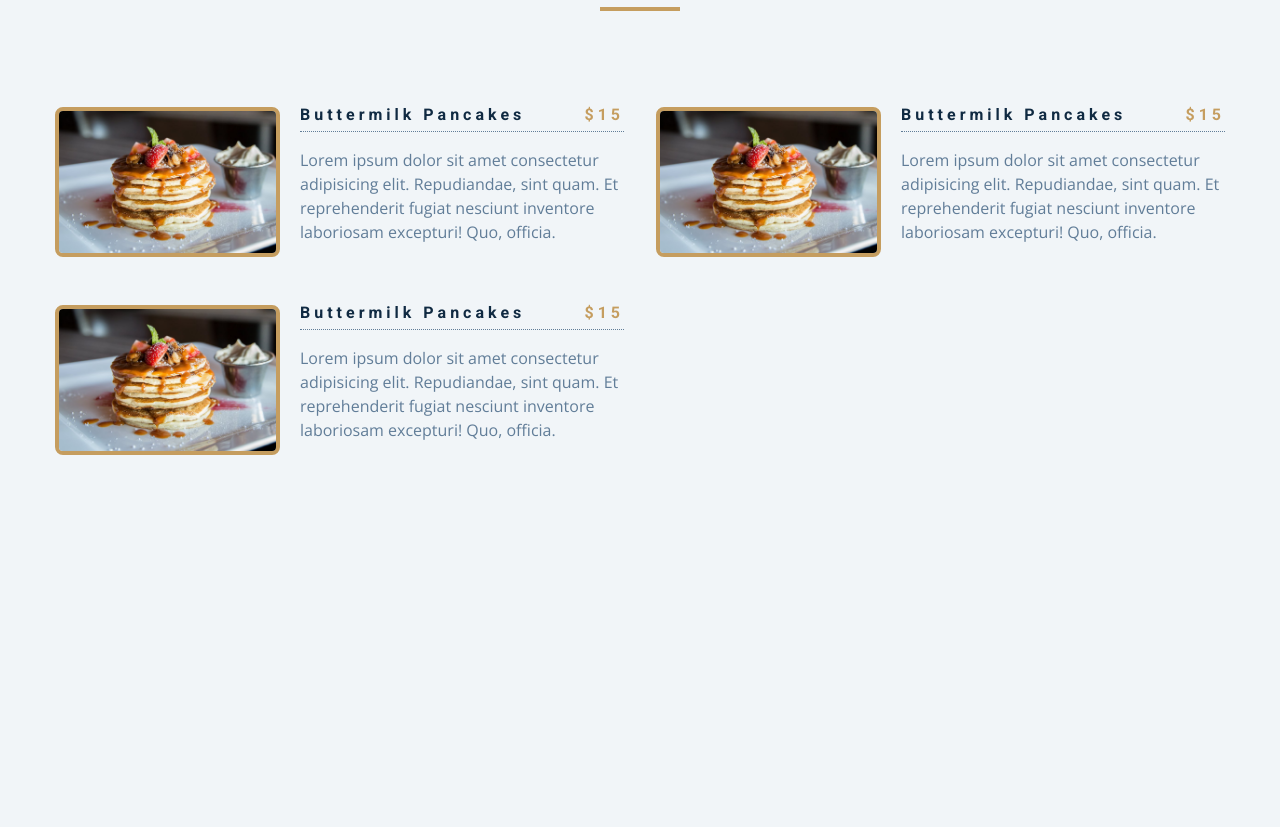
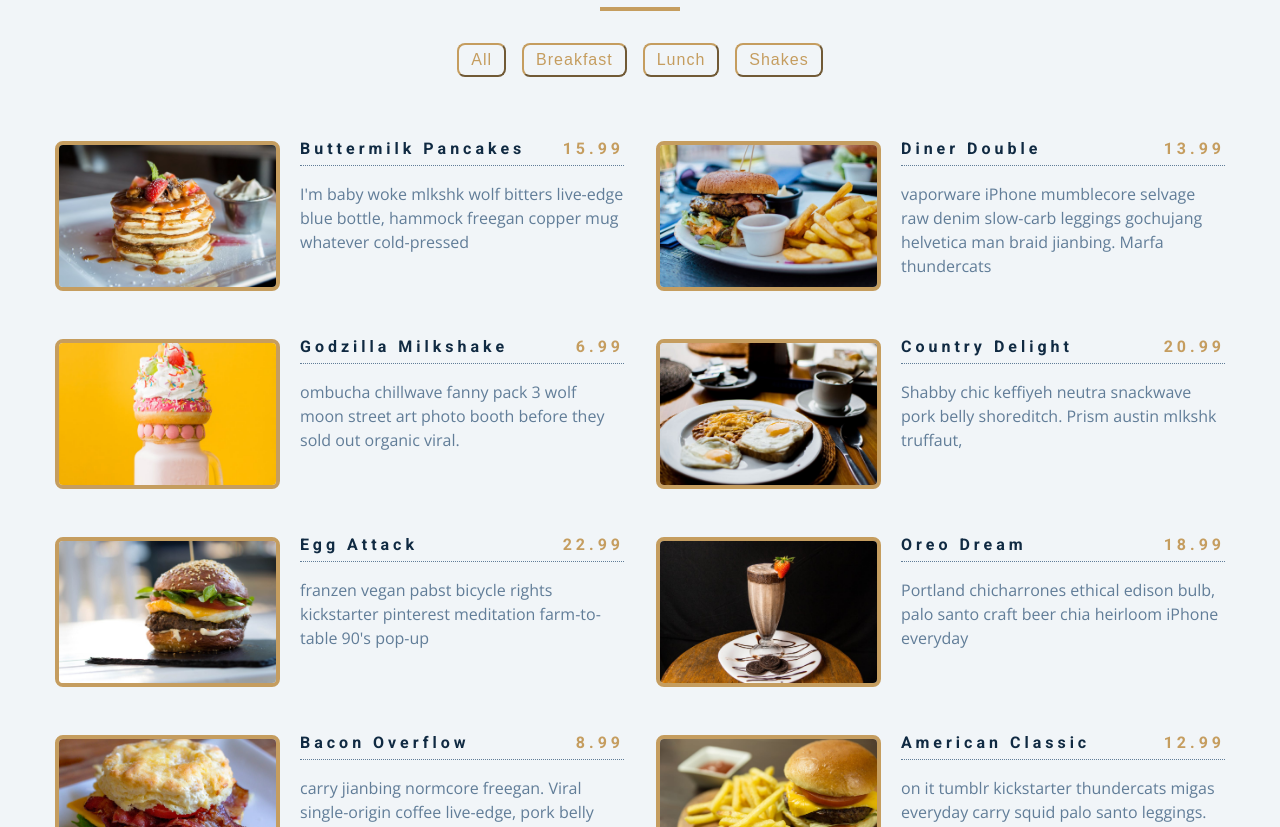
Before and after one commit to deep-thinks-tech/deepexperiments, a plain HTML site: page menu/menu.html in a window 1280 px wide. Shown: the part 125-952 px from the top of the page. Before the commit the page ends 800 px from the top, so only its background shows below. Drawn offline with nearby package versions, Linux system fonts and the light colour scheme.

Commit message:
Updated menu code

```diff
--- a/menu/menu.html
+++ b/menu/menu.html
@@ -21,19 +21,19 @@
       </div>
       <!-- filter buttons -->
       <div class="btn-container">
-        <!-- <button type="button" class="filter-btn" data-id="all">all</button>
-        <button type="button" class="filter-btn" data-id="breakfast">
+        <button type="button" class="filter-btn" id="all">all</button>
+        <button type="button" class="filter-btn" id="breakfast">
           breakfast
         </button>
-        <button type="button" class="filter-btn" data-id="lunch">lunch</button>
-        <button type="button" class="filter-btn" data-id="shakes">
+        <button type="button" class="filter-btn" id="lunch">lunch</button>
+        <button type="button" class="filter-btn" id="shakes">
           shakes
-        </button> -->
+        </button>
       </div>
       <!-- menu items -->
       <div class="section-center">
         <!-- single item -->
-        <article class="menu-item">
+       <!--  <article class="menu-item">
           <img src="./images/item-1.jpeg" alt="menu item" class="photo" />
           <div class="item-info">
             <header>
@@ -46,10 +46,10 @@
               laboriosam excepturi! Quo, officia.
             </p>
           </div>
-        </article>
+        </article> -->
         <!-- end of single item -->
         <!-- single item -->
-        <article class="menu-item">
+       <!--  <article class="menu-item">
           <img src="./images/item-1.jpeg" alt="menu item" class="photo" />
           <div class="item-info">
             <header>
@@ -62,10 +62,10 @@
               laboriosam excepturi! Quo, officia.
             </p>
           </div>
-        </article>
+        </article> -->
         <!-- end of single item -->
         <!-- single item -->
-        <article class="menu-item">
+       <!--  <article class="menu-item">
           <img src="./images/item-1.jpeg" alt="menu item" class="photo" />
           <div class="item-info">
             <header>
@@ -78,11 +78,11 @@
               laboriosam excepturi! Quo, officia.
             </p>
           </div>
-        </article>
+        </article> -->
         <!-- end of single item -->
       </div>
     </section>
     <!-- javascript -->
-    <script src="app.js"></script>
+    <script src="menu.js"></script>
   </body>
 </html>
--- a/menu/menu.js
+++ b/menu/menu.js
@@ -0,0 +1,148 @@
+const menu = [
+    {
+      id: 1,
+      title: "buttermilk pancakes",
+      category: "breakfast",
+      price: 15.99,
+      img: "./images/item-1.jpeg",
+      desc: `I'm baby woke mlkshk wolf bitters live-edge blue bottle, hammock freegan copper mug whatever cold-pressed `,
+    },
+    {
+      id: 2,
+      title: "diner double",
+      category: "lunch",
+      price: 13.99,
+      img: "./images/item-2.jpeg",
+      desc: `vaporware iPhone mumblecore selvage raw denim slow-carb leggings gochujang helvetica man braid jianbing. Marfa thundercats `,
+    },
+    {
+      id: 3,
+      title: "godzilla milkshake",
+      category: "shakes",
+      price: 6.99,
+      img: "./images/item-3.jpeg",
+      desc: `ombucha chillwave fanny pack 3 wolf moon street art photo booth before they sold out organic viral.`,
+    },
+    {
+      id: 4,
+      title: "country delight",
+      category: "breakfast",
+      price: 20.99,
+      img: "./images/item-4.jpeg",
+      desc: `Shabby chic keffiyeh neutra snackwave pork belly shoreditch. Prism austin mlkshk truffaut, `,
+    },
+    {
+      id: 5,
+      title: "egg attack",
+      category: "lunch",
+      price: 22.99,
+      img: "./images/item-5.jpeg",
+      desc: `franzen vegan pabst bicycle rights kickstarter pinterest meditation farm-to-table 90's pop-up `,
+    },
+    {
+      id: 6,
+      title: "oreo dream",
+      category: "shakes",
+      price: 18.99,
+      img: "./images/item-6.jpeg",
+      desc: `Portland chicharrones ethical edison bulb, palo santo craft beer chia heirloom iPhone everyday`,
+    },
+    {
+      id: 7,
+      title: "bacon overflow",
+      category: "breakfast",
+      price: 8.99,
+      img: "./images/item-7.jpeg",
+      desc: `carry jianbing normcore freegan. Viral single-origin coffee live-edge, pork belly cloud bread iceland put a bird `,
+    },
+    {
+      id: 8,
+      title: "american classic",
+      category: "lunch",
+      price: 12.99,
+      img: "./images/item-8.jpeg",
+      desc: `on it tumblr kickstarter thundercats migas everyday carry squid palo santo leggings. Food truck truffaut  `,
+    },
+    {
+      id: 9,
+      title: "quarantine buddy",
+      category: "shakes",
+      price: 16.99,
+      img: "./images/item-9.jpeg",
+      desc: `skateboard fam synth authentic semiotics. Live-edge lyft af, edison bulb yuccie crucifix microdosing.`,
+    },
+  ];
+
+  //On page load display the menu above
+  const page = document.querySelector(".section-center");
+  window.addEventListener('DOMContentLoaded',() =>{
+    displayMenu();
+    // displayButtons();
+  });
+
+  //On Click of button filter menu items
+
+const btns = document.querySelectorAll('.filter-btn');
+console.log (btns);
+btns.forEach((btn) => {
+
+    const btnClick = btn.addEventListener('click',(b) => {
+        let html1 = "";
+        console.log(btn);
+        const btnCat = b.currentTarget.id;
+        console.log (btnCat);
+        const menuItems = menu.filter((menuItem) => {
+            if (menuItem.category === btnCat){
+                console.log(menuItem.title + menuItem.category);
+                html1+= `<article class="menu-item">
+                <img src="${menuItem.img}" alt="${menuItem.title}" class="photo" />
+                <div class="item-info">
+                <header>
+                    <h4>${menuItem.title}</h4>
+                    <h4 class="price">${menuItem.price}</h4>
+                </header>
+                <p class="item-text">
+                ${menuItem.desc}
+                </p>
+                </div>
+            </article>`
+            }
+        })
+        page.innerHTML = html1;
+    })
+})
+
+
+
+
+  /* .................................................................. */
+  function displayMenu() {
+    let html = "";
+    menu.map((item) =>{
+        html += `     <article class="menu-item">
+        <img src="${item.img}" alt="${item.title}" class="photo" />
+        <div class="item-info">
+        <header>
+            <h4>${item.title}</h4>
+            <h4 class="price">${item.price}</h4>
+        </header>
+        <p class="item-text">
+        ${item.desc}
+        </p>
+        </div>
+    </article>`
+    });
+    page.innerHTML = html;
+}
+
+/* function displayButtons() {
+    const button = document.querySelector('.btn-container');
+    button.innerHTML = `<button type="button" class="filter-btn" data-id="all">all</button>
+    <button type="button" class="filter-btn" data-id="breakfast">
+      breakfast
+    </button>
+    <button type="button" class="filter-btn" data-id="lunch">lunch</button>
+    <button type="button" class="filter-btn" data-id="shakes">
+      shakes
+    </button>`
+} */
```
Also changed, not shown: menu/images/item-7.jpeg (added).
